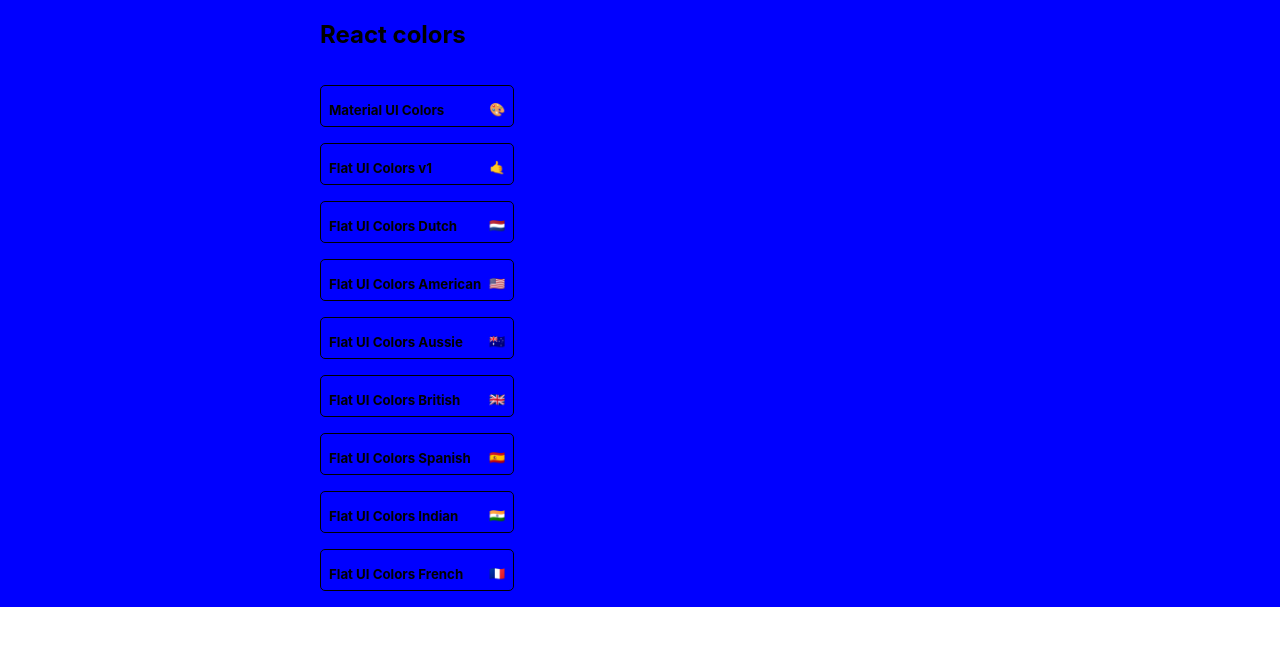
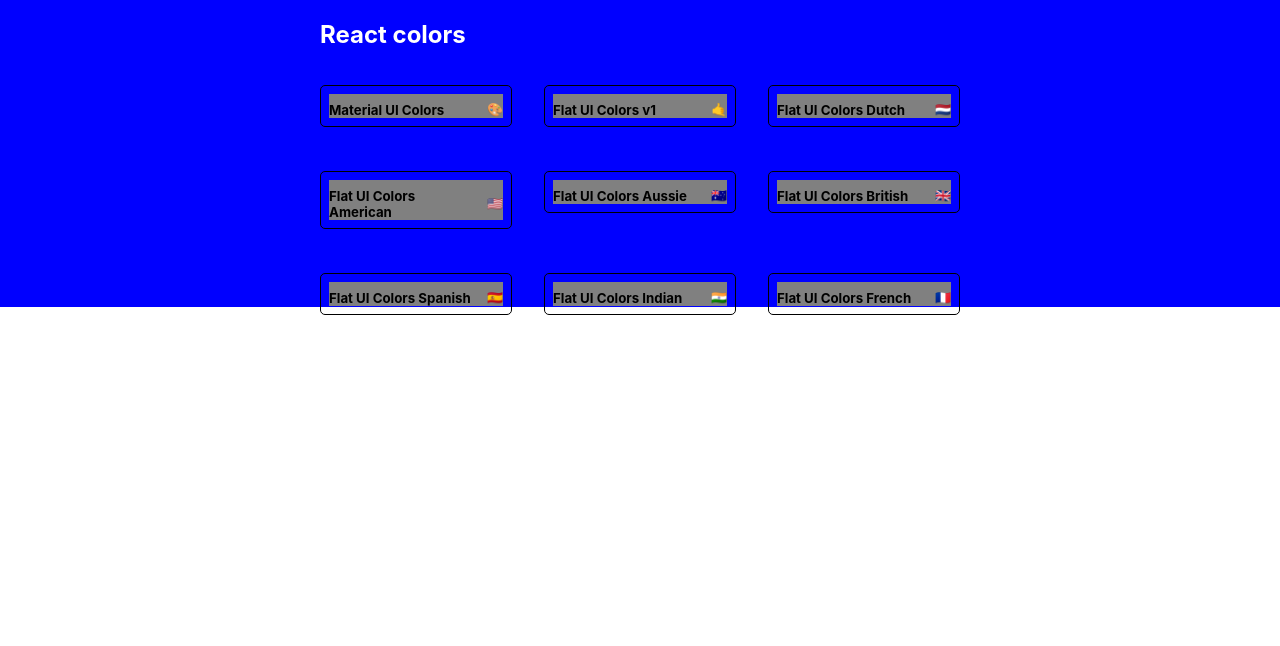
Before and after one commit to asafeliasim/color-palette-react, a React (Create React App) app: page / in a window 1280 px wide. Shown: the top 646 px of the page. Built offline with nearby package versions, Linux system fonts and the light colour scheme; the HTML template or start-up script is replaced by a standard one.

Commit message:
style minipalette

```diff
--- a/src/MiniPalette.js
+++ b/src/MiniPalette.js
@@ -14,7 +14,7 @@
         }
     },
     colors:{
-        backgroungColor: 'grey!important'
+        backgroundColor: 'grey!important'
     },
     title:{
         display: 'flex',
--- a/src/PaletteList.js
+++ b/src/PaletteList.js
@@ -19,10 +19,17 @@
         flexWrap: 'wrap'
     },
     nav:{
-
+        display: "flex",
+        width: "100%",
+        justifyContent: "space-between",
+        color: "white"
     },
     palettes:{
-
+        boxSizing: "border-box",
+        width: "100%",
+        display: "grid",
+        gridTemplateColumns: "repeat(3,30%)",
+        gridGap:"5%"
     }
 }
 class PaletteList extends Component {
```
